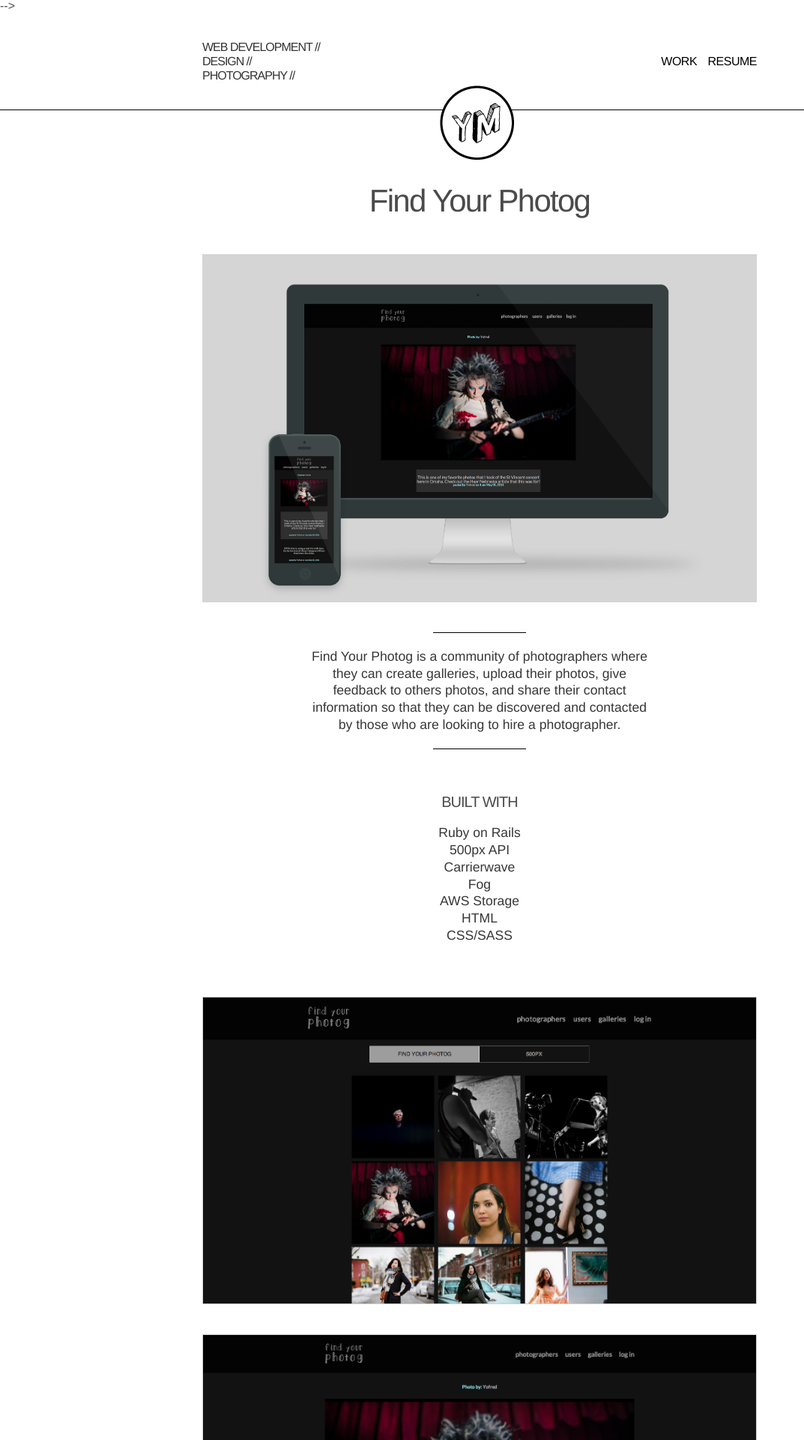
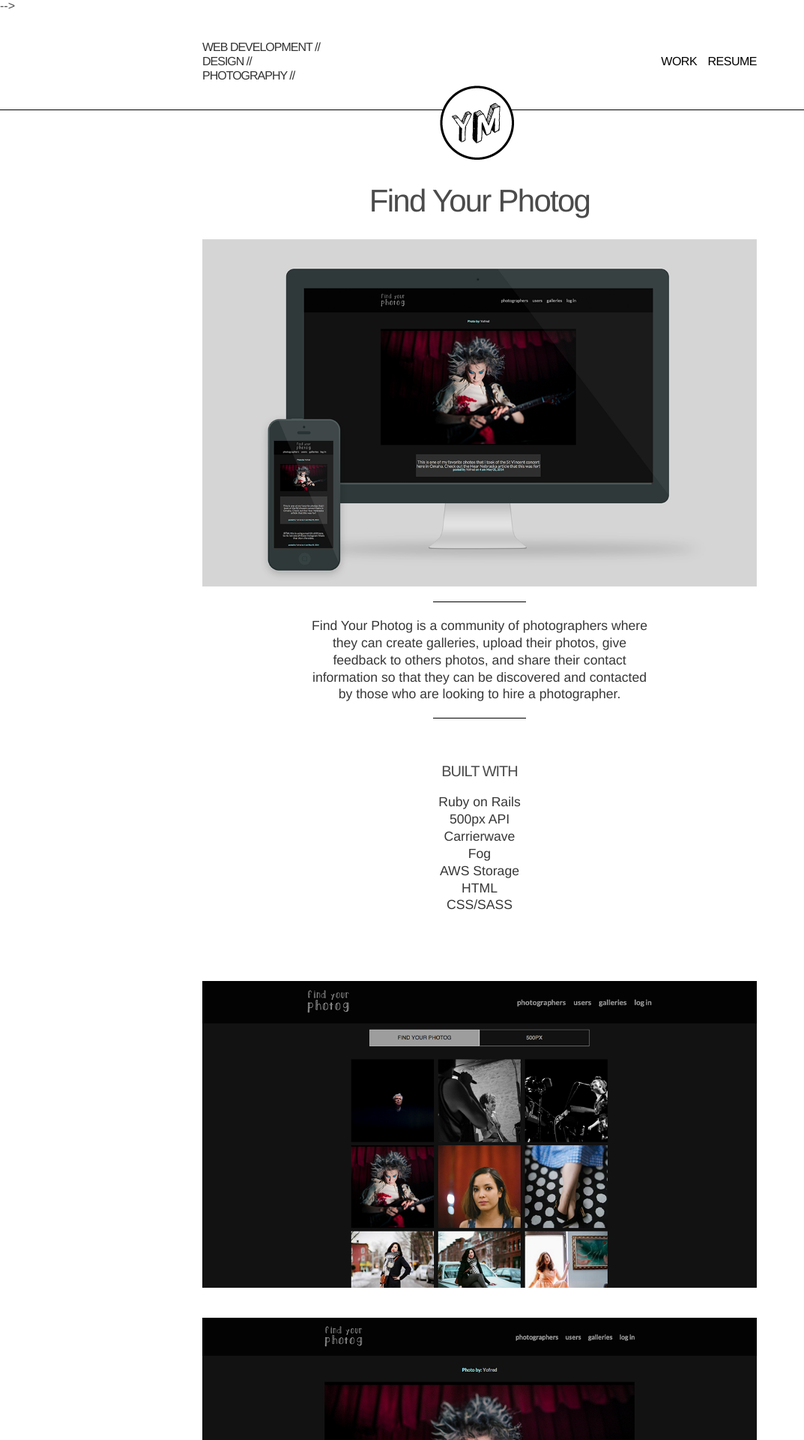
Before and after one commit to yofred/yofred.github.io, a Jekyll site: the page built from findyourphotog/index.html, in a window 1280 px wide. Shown: the top 1920 px of the page at 75% size, without its empty margins (0-1073 px from the left). Built offline with Jekyll 4.4.1, drawn with Linux system fonts in a browser that asks for light colours; nearby versions of some CDN libraries.

Commit message:
findyourphotog fancybox

```diff
--- a/css/main.css
+++ b/css/main.css
@@ -51,8 +51,8 @@
 /*}*/
 
 .gallery img{
-  padding-top:25px;
-  padding-bottom:25px;
+  padding-top:20px;
+  padding-bottom:20px;
 }
 
 
--- a/findyourphotog/index.html
+++ b/findyourphotog/index.html
@@ -4,7 +4,7 @@
 permalink: /findyourphotog/
 ---
 
-<img src="/images/findyourphotog-main.png" alt="site logo" class="border" />
+<a class="fancybox" rel="group" href="/images/findyourphotog-main.png"><img src="/images/findyourphotog-main.png" alt="dubtrack screenshot" /></a>
 
 <div class="seperator-banner large-2 medium-3 small-6 large-centered small-centered columns"></div>
 
@@ -31,8 +31,10 @@
   </div>
 </div>
 
-<img src="/images/findyourphotog-1.png" alt="site logo" class="border" />
-<img src="/images/findyourphotog-2.png" alt="site logo" class="border" />
-<img src="/images/findyourphotog-3.png" alt="site logo" class="border" />
-<img src="/images/findyourphotog-4.png" alt="site logo" class="border" />
-<img src="/images/findyourphotog-5.png" alt="site logo" class="border" />
+<div class="gallery">
+  <a class="fancybox" rel="group" href="/images/findyourphotog-1.png"><img src="/images/findyourphotog-1.png" alt="dubtrack screenshot" /></a>
+  <a class="fancybox" rel="group" href="/images/findyourphotog-2.png"><img src="/images/findyourphotog-2.png" alt="dubtrack screenshot" /></a>
+  <a class="fancybox" rel="group" href="/images/findyourphotog-3.png"><img src="/images/findyourphotog-3.png" alt="dubtrack screenshot" /></a>
+  <a class="fancybox" rel="group" href="/images/findyourphotog-4.png"><img src="/images/findyourphotog-4.png" alt="dubtrack screenshot" /></a>
+  <a class="fancybox" rel="group" href="/images/findyourphotog-5.png"><img src="/images/findyourphotog-5.png" alt="dubtrack screenshot" /></a>
+</div>
```
Also changed, not shown: images/findyourphotog-1.png, images/findyourphotog-2.png, images/findyourphotog-3.png, images/findyourphotog-4.png, images/findyourphotog-5.png, images/findyourphotog-main.png, images/smacangel-1.png, images/smacangel-3.png, images/smacangel-4.png, images/workhang-1.png, images/workhang-2.png, images/workhang-6.png, 5 other files.
